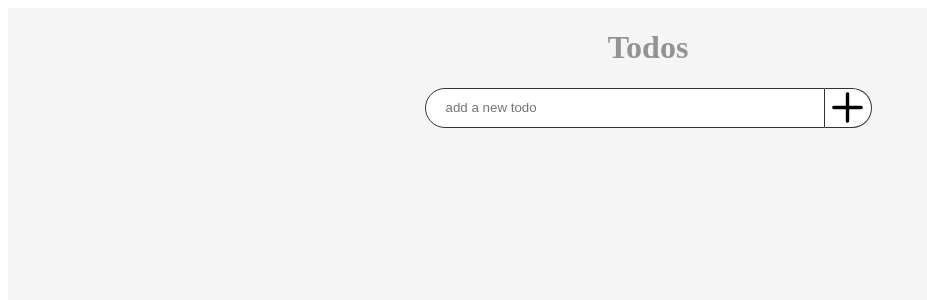
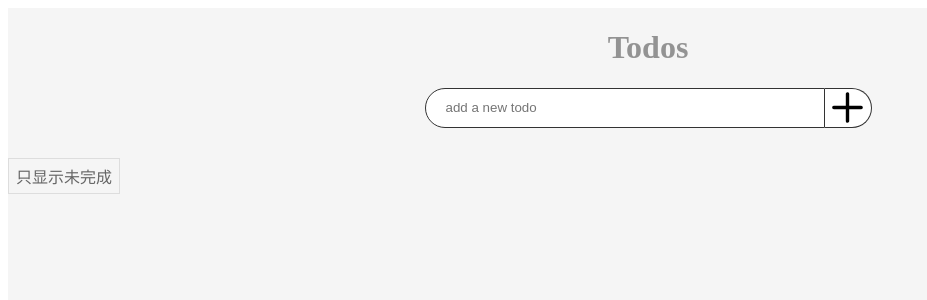
Before and after one commit to z-ph/todo-vue3, a Vue app: page / in a window 1280 px wide. Shown: the top 300 px of the page, without its empty margins (0-927 px from the left). Built offline with nearby package versions, Linux system fonts and the light colour scheme.

Commit message:
添加了筛选功能，移除了emit

```diff
--- a/babel.config.js
+++ b/babel.config.js
@@ -1,5 +1,3 @@
 module.exports = {
-  presets: [
-    '@vue/cli-plugin-babel/preset'
-  ]
-}
+  presets: ["@vue/cli-plugin-babel/preset"],
+};
--- a/package.json
+++ b/package.json
@@ -37,9 +37,6 @@
 		],
 		"parserOptions": {
 			"parser": "@babel/eslint-parser"
-		},
-		"rules": {
-			"prettier/prettier": "error"
 		}
 	},
 	"browserslist": [
--- a/src/App.vue
+++ b/src/App.vue
@@ -8,11 +8,18 @@
 				autocomplete="off"
 				@keyup.enter="submit"
 				v-model.trim="inputValue"
-        ref="input"
-      />
+				ref="input" />
 			<button @click="submit"></button>
 		</div>
-    <todo-list :todos="todos" @delete-todo="deleteTodo" @toggle="toggle" />
+		<todo-list
+			:todos="todos"
+			:filtered="filtered" />
+		<div class="side-bar">
+			<div
+				class="filter"
+				@click="filtered = !filtered"
+				v-text="filtered ? '显示所有' : '只显示未完成'"></div>
+		</div>
 	</div>
 </template>
 
@@ -28,6 +35,7 @@ export default {
 			return {
 				todos: [],
 				inputValue: "",
+				filtered: false,
 			};
 		},
 		methods: {
@@ -42,24 +50,8 @@ export default {
 				this.inputValue = "";
 				this.$refs.input.focus();
 			},
-    deleteTodo(index) {
-      this.todos.splice(index, 1);
 		},
-    save() {
-      localStorage.setItem("todos", JSON.stringify(this.todos));
-    },
-    toggle(index) {
-      this.todos[index].completed = !this.todos[index].completed;
-    },
-  },
-  watch: {
-    todos: {
-      handler() {
-        this.save();
-      },
-      deep: true,
-    },
-  },
+
 		mounted() {
 			this.todos = JSON.parse(localStorage.getItem("todos")) ?? [];
 		},
@@ -67,6 +59,21 @@ export default {
 </script>
 
 <style>
+	.side-bar {
+		position: absolute;
+		top: 150px;
+		display: flex;
+		flex-direction: column;
+		cursor: pointer;
+	}
+	.filter {
+		color: #666;
+		width: 100px;
+		padding: 5px;
+		border: 1px solid #ddd;
+		text-align: center;
+		user-select: none;
+	}
 	:root {
 		--bg-color: #f5f5f5;
 		--grey: #333;
--- a/src/components/del-btn.vue
+++ b/src/components/del-btn.vue
@@ -3,13 +3,11 @@
 </template>
 <script>
 export default {
-    name: 'del-btn',
-}
+  name: "del-btn",
+};
 </script>
 
 <style>
-
-
 .delete {
   position: absolute;
   width: 40px;
--- a/src/components/todo-content.vue
+++ b/src/components/todo-content.vue
@@ -1,7 +1,7 @@
 <script>
 export default {
   name: "todo-content",
-    props: ["content",'line-through'],
+  props: ["content", "line-through"],
 };
 </script>
 
--- a/src/components/todo-list.vue
+++ b/src/components/todo-list.vue
@@ -4,7 +4,9 @@ import checkBtn from "./check-btn.vue";
 	import delBtn from "./del-btn.vue";
 	export default {
 		components: {
-        checkBtn,todoContent,delBtn
+			checkBtn,
+			todoContent,
+			delBtn,
 		},
 		name: "todo-list",
 		props: {
@@ -12,17 +14,36 @@ export default {
 				type: Array,
 				default: () => [],
 			},
+			filtered: {
+				type: Boolean,
+				default: () => false,
+			},
 		},
 		methods: {
 			deleteTodo(index) {
-            this.$emit("delete-todo", index);
+				this.todos.splice(index, 1);
 			},
-        toggle(index) {
-            this.$emit("toggle", index);
+			save() {
+				localStorage.setItem("todos", JSON.stringify(this.todos));
 			},
-        Click() {
-            console.log('click')
-        }
+			toggleCompleted(index) {
+				this.todos[index].completed = !this.todos[index].completed;
+			},
+		},
+		computed: {
+			filteredTodos() {
+				return this.filtered
+					? this.todos.filter((todo) => !todo.completed)
+					: this.todos;
+			},
+		},
+		watch: {
+			todos: {
+				handler() {
+					this.save();
+				},
+				deep: true,
+			},
 		},
 	};
 </script>
@@ -30,32 +51,27 @@ export default {
 	<div class="todos">
 		<div
 			class="todo"
-            v-for="(todo, index) in todos"
-            :key="index"
-        >
+			v-for="(todo, index) in filteredTodos"
+			:key="index">
 			<check-btn
 				:todo="todo"
 				:checked="todo.completed"
-                @click="toggle(index)"
-            />
+				@click="toggleCompleted(index)" />
 			<todo-content
 				:content="todo.text"
-            :line-through="todo.completed"
-            />
-            <del-btn
-            @click="deleteTodo(index)"
-            />
+				:line-through="todo.completed" />
+			<del-btn @click="deleteTodo(index)" />
 		</div>
 	</div>
 </template>
 <style scoped>
-
 	.todos {
-    margin-top:20px;
+		margin-top: 20px;
 		display: flex;
 		flex-direction: column;
 		align-items: center;
 		justify-content: center;
+		gap: 10px;
 	}
 	.todo {
 		position: relative;
@@ -65,10 +81,10 @@ export default {
 		border: 1px solid #ccc;
 		border-radius: 20px;
 		/* border-left: none; */
+		background-color: #fff;
 	}
 	.todo > * {
 		display: inline-block;
 		vertical-align: bottom;
 	}
-
 </style>
--- a/vue.config.js
+++ b/vue.config.js
@@ -1,5 +1,6 @@
-const { defineConfig } = require('@vue/cli-service')
+const { defineConfig } = require("@vue/cli-service");
 module.exports = defineConfig({
   transpileDependencies: true,
-  publicPath: './'
-})
+  publicPath: "./",
+  lintOnSave: false
+});
```
Also changed, not shown: src/components/check-btn.vue (+4 -5 lines). Lines whose indentation alone changed are shown as unchanged.
